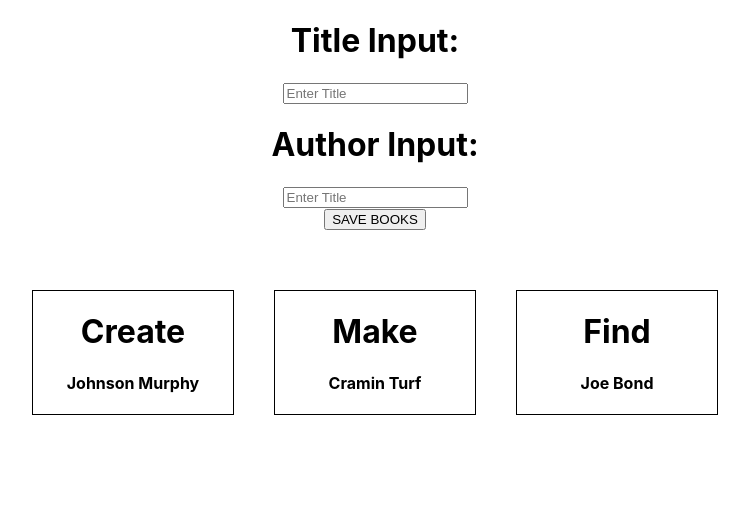
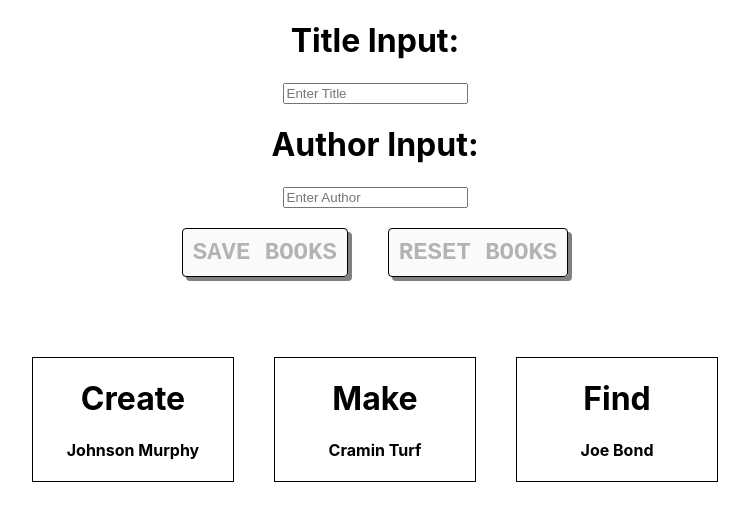
Before and after one commit to Board-Ape/tdb, a React (Create React App) app: page / in a window 1280 px wide. Shown: the top 520 px of the page, without its empty margins (265-1014 px from the left). Built offline with nearby package versions, Linux system fonts and the light colour scheme.

Commit message:
Playing around with CSS tricks

```diff
--- a/src/App.css
+++ b/src/App.css
@@ -9,3 +9,22 @@
     width: 1000px;
     margin: auto;
 }
+
+button {
+  margin: 20px;
+  font-family: 'Courier New', Courier, monospace;
+  font-size: 24px;
+  font-weight: bold;
+  padding: 10px;
+  border: 1px solid black;
+  border-radius: 4px;
+  box-shadow: 4px 4px gray;
+}
+
+button:hover {
+  background-color: antiquewhite;
+}
+
+button:active {
+  box-shadow: 1px 1px black;
+}
--- a/src/App.js
+++ b/src/App.js
@@ -8,14 +8,27 @@ class App extends Component {
   constructor(props) {
     super(props)
     this.state = {
-      title: '',
-      author: '',
+      title: null,
+      author: null,
       books: [
         {'title': 'Create', 'author': 'Johnson Murphy'},
         {'title': 'Make', 'author': 'Cramin Turf'},
         {'title': 'Find', 'author': 'Joe Bond'}
       ]
     }
+  }
+
+  resetDefaultBooks = (event) => {
+    event.preventDefault()
+    const originalState = [
+      { 'title': 'Create', 'author': 'Johnson Murphy'},
+      { 'title': 'Make', 'author': 'Cramin Turf'},
+      { 'title': 'Find', 'author': 'Joe Bond'}
+    ]
+
+    this.setState({
+      books: originalState
+    })
   }
 
   handleChange = (event) => {
@@ -39,6 +52,9 @@ class App extends Component {
   }
 
   render() {
+    let resetIsActive = this.state.books.length <= 3 ? true : false
+    let inputIsActive = !this.state.title || !this.state.author ? true : false
+
     return (
       <div className="App">
         <TitleInput
@@ -49,8 +65,15 @@ class App extends Component {
           handleChange={this.handleChange}
           author={this.state.author}
         />
-        <button onClick={this.submitBooks}>SAVE BOOKS</button>
-        <div className='booksContainer'>
+        <button
+          onClick={this.submitBooks}
+          disabled={inputIsActive}
+        >SAVE BOOKS</button>
+        <button
+          onClick={this.resetDefaultBooks}
+          disabled={resetIsActive}
+        >RESET BOOKS</button>
+        <div className="booksContainer">
           <BookSearchContainer books={this.state.books} />
         </div>
       </div>
--- a/src/AuthorInput/AuthorInput.js
+++ b/src/AuthorInput/AuthorInput.js
@@ -7,7 +7,7 @@ const authorInput = (props) => {
             <form>
                 <input
                     name='author'
-                    placeholder="Enter Title"
+                    placeholder="Enter Author"
                     value={props.title}
                     onChange={props.handleChange}
                 />
```
